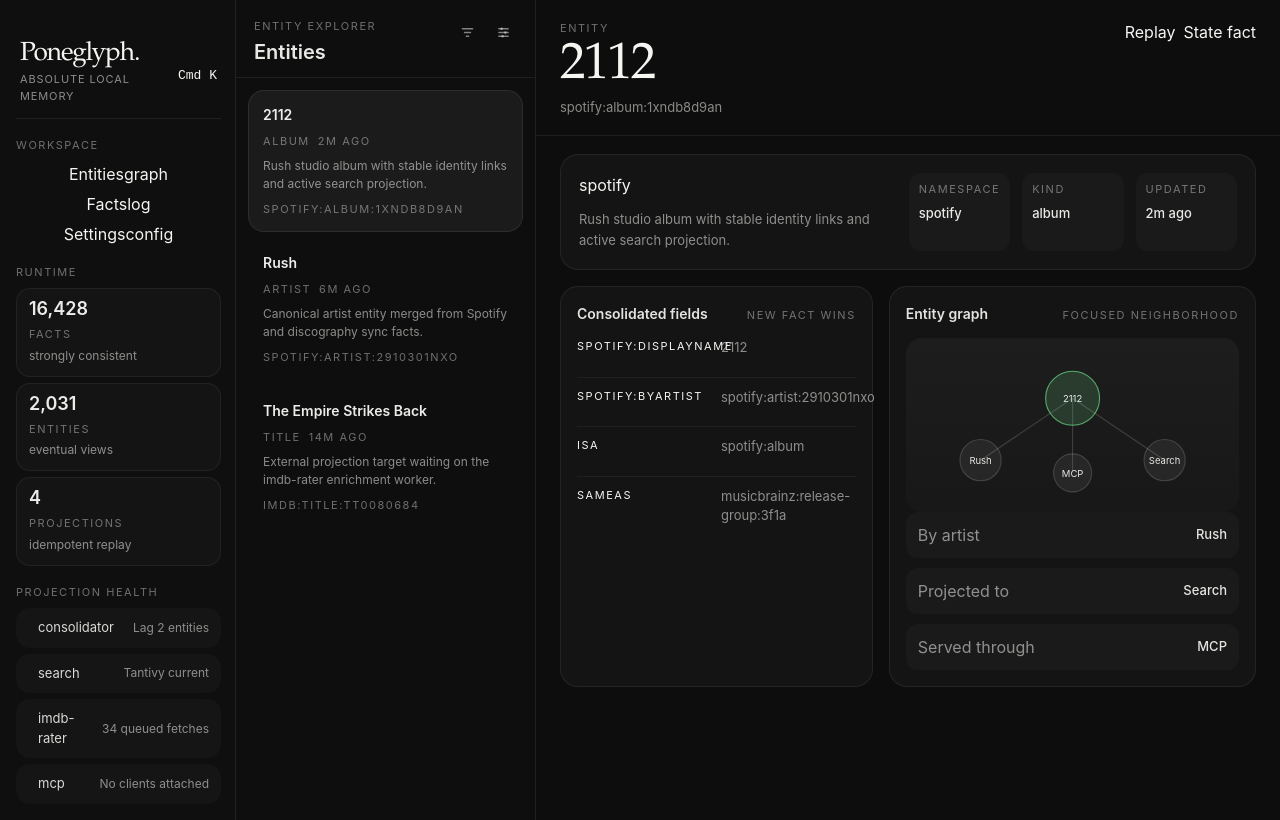
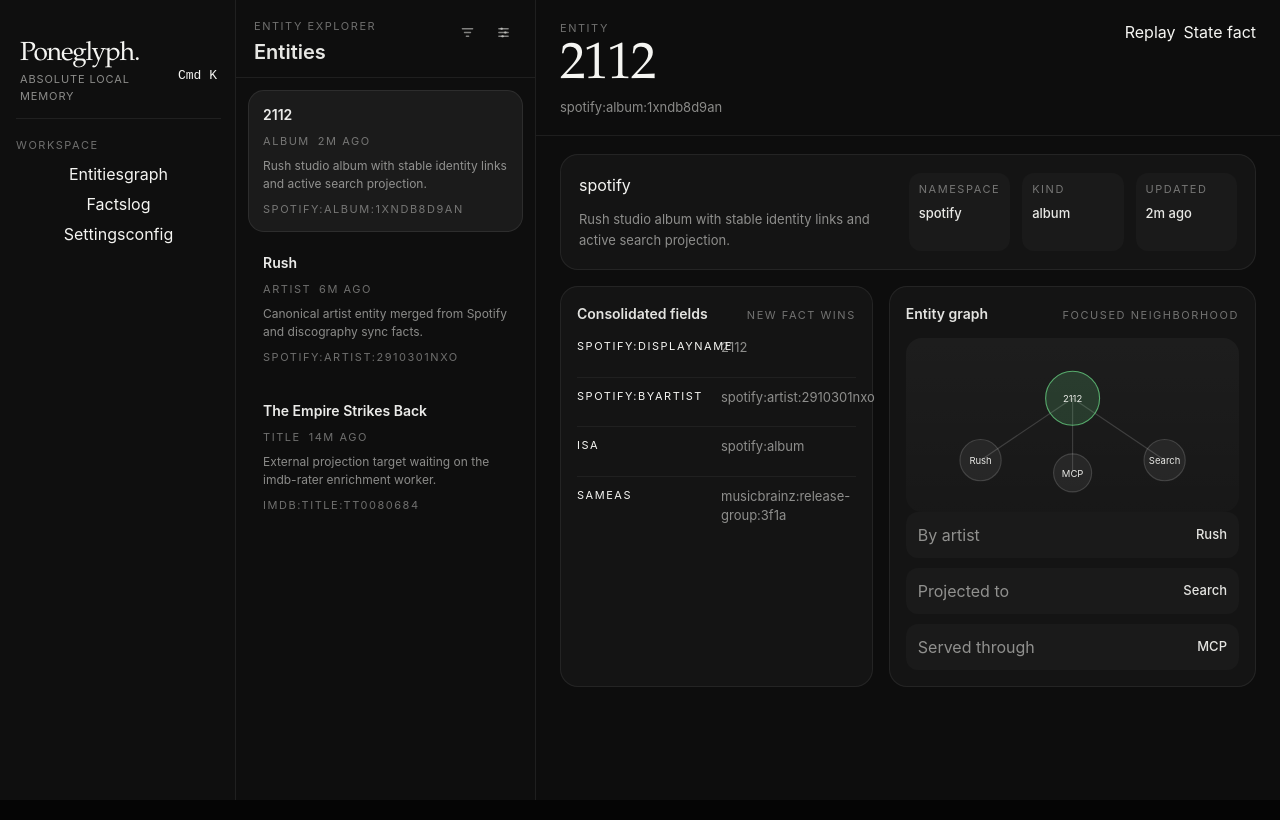
Before and after one commit to leostera/poneglyph, a React (Vite) app in the folder app/: page / in a window 1280 px wide. Built offline with nearby package versions, Linux system fonts and the light colour scheme.

Commit message:
fix: keep sidebar focused on navigation

```diff
--- a/app/src/App.tsx
+++ b/app/src/App.tsx
@@ -111,31 +111,6 @@
       ["isA", "imdb:title"],
     ],
   },
-];
-
-const runtimeCards = [
-  {
-    label: "Facts",
-    value: "16,428",
-    meta: "strongly consistent",
-  },
-  {
-    label: "Entities",
-    value: "2,031",
-    meta: "eventual views",
-  },
-  {
-    label: "Projections",
-    value: "4",
-    meta: "idempotent replay",
-  },
-];
-
-const runtimeHealth = [
-  { label: "consolidator", status: "healthy" as const, detail: "Lag 2 entities" },
-  { label: "search", status: "healthy" as const, detail: "Tantivy current" },
-  { label: "imdb-rater", status: "warn" as const, detail: "34 queued fetches" },
-  { label: "mcp", status: "offline" as const, detail: "No clients attached" },
 ];
 
 const settingsModules = [
@@ -369,34 +344,6 @@
                 >
                   Settings
                 </NavItem>
-              </div>
-            </div>
-
-            <div className="rail-section">
-              <div className="rail-section__label">Runtime</div>
-              <div className="rail-metrics">
-                {runtimeCards.map((card) => (
-                  <article className="metric-tile" key={card.label}>
-                    <div className="metric-tile__value">{card.value}</div>
-                    <div className="metric-tile__label">{card.label}</div>
-                    <div className="metric-tile__meta">{card.meta}</div>
-                  </article>
-                ))}
-              </div>
-            </div>
-
-            <div className="rail-section rail-section--grow">
-              <div className="rail-section__label">Projection health</div>
-              <div className="health-list">
-                {runtimeHealth.map((item) => (
-                  <article className="health-row" key={item.label}>
-                    <div className="health-row__left">
-                      <StatusDot tone={item.status} />
-                      <span>{item.label}</span>
-                    </div>
-                    <span className="health-row__detail">{item.detail}</span>
-                  </article>
-                ))}
               </div>
             </div>
           </aside>
--- a/app/src/styles.css
+++ b/app/src/styles.css
@@ -145,11 +145,6 @@
   gap: 8px;
 }
 
-.rail-section--grow {
-  flex: 1;
-  align-content: start;
-}
-
 .rail-section__label,
 .pane-eyebrow,
 .detail-header__eyebrow,
@@ -169,64 +164,14 @@
 .detail-header__eyebrow,
 .detail-card__header span:last-child,
 .detail-stats dt,
-.metric-tile__label,
 .browser-item__meta,
 .browser-item__uri {
   color: rgba(245, 245, 242, 0.42);
 }
 
-.rail-nav,
-.rail-metrics,
-.health-list {
+.rail-nav {
   display: grid;
   gap: 6px;
-}
-
-.metric-tile {
-  padding: 11px 12px;
-  border: 1px solid rgba(255, 255, 255, 0.06);
-  border-radius: 14px;
-  background: rgba(255, 255, 255, 0.025);
-}
-
-.metric-tile__value {
-  color: rgba(245, 245, 242, 0.96);
-  font-size: 18px;
-  line-height: 1;
-  font-weight: 600;
-}
-
-.metric-tile__label {
-  margin-top: 8px;
-}
-
-.metric-tile__meta {
-  margin-top: 4px;
-  font-size: 12px;
-}
-
-.health-row {
-  display: flex;
-  align-items: center;
-  justify-content: space-between;
-  gap: 10px;
-  padding: 10px 12px;
-  border-radius: 14px;
-  background: rgba(255, 255, 255, 0.025);
-}
-
-.health-row__left {
-  display: inline-flex;
-  align-items: center;
-  gap: 10px;
-  min-width: 0;
-  color: rgba(245, 245, 242, 0.88);
-  font-size: 13px;
-}
-
-.health-row__detail {
-  font-size: 12px;
-  white-space: nowrap;
 }
 
 .browser-pane {
```
